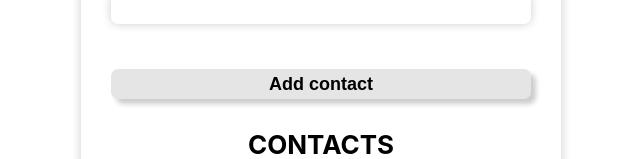
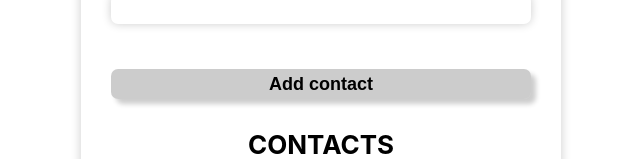
Before and after one commit to alex-neveroff/goit-react-hw-02-phonebook, a React (Create React App) app: page / in a window 1280 px wide. Shown: the part 249-408 px from the top of the page, without its empty margins (319-959 px from the left). Built offline with nearby package versions, Linux system fonts and the light colour scheme.

Commit message:
added style variables

```diff
--- /dev/null
+++ b/src/Variables/colors.js
@@ -0,0 +1,6 @@
+export const colors = {
+  primary: '#000000',
+  mainShadow: 'rgba(0, 0, 0, 0.2)',
+  focusShadow: 'rgba(0, 0, 0, 0.4)',
+  darkShadow: 'rgba(0, 0, 0, 0.8)',
+};
--- /dev/null
+++ b/src/Variables/transitions.js
@@ -0,0 +1,3 @@
+export const transitions = {
+  transition: '250ms cubic-bezier(0.4, 0, 0.2, 1)',
+};
--- a/src/components/App/App.styled.js
+++ b/src/components/App/App.styled.js
@@ -1,17 +1,18 @@
 import styled from '@emotion/styled';
+import { colors } from 'Variables/colors';
 
 export const Container = styled.div`
   margin: 30px auto;
   padding: 30px;
   width: 480px;
   min-height: 100vh;
-  box-shadow: 0px 0px 10px rgba(0, 0, 0, 0.2);
+  box-shadow: 0px 0px 10px ${colors.mainShadow};
 `;
 
 export const MainTitle = styled.h1`
   font-size: 26px;
   font-weight: bold;
-  color: #000000;
+  color: ${colors.primary};
   text-align: center;
   margin-bottom: 30px;
   text-transform: uppercase;
@@ -20,7 +21,7 @@ export const MainTitle = styled.h1`
 export const SubTitle = styled.h2`
   font-size: 26px;
   font-weight: bold;
-  color: #000000;
+  color: ${colors.primary};
   text-align: center;
   margin-bottom: 30px;
   text-transform: uppercase;
--- a/src/components/ContactForm/ContactForm.styled.js
+++ b/src/components/ContactForm/ContactForm.styled.js
@@ -1,4 +1,6 @@
 import styled from '@emotion/styled';
+import { transitions } from 'Variables/transitions';
+import { colors } from 'Variables/colors';
 
 export const PhonebookForm = styled.form`
   display: flex;
@@ -20,10 +22,10 @@ export const Field = styled.input`
   padding-left: 10px;
   border: none;
   border-radius: 7px;
-  box-shadow: 0px 0px 10px rgba(0, 0, 0, 0.2);
-  transition: box-shadow 250ms cubic-bezier(0.4, 0, 0.2, 1);
+  box-shadow: 0px 0px 10px ${colors.mainShadow};
+  transition: box-shadow ${transitions.transition};
   &:focus {
-    box-shadow: 0px 0px 10px rgba(0, 0, 0, 0.8);
+    box-shadow: 0px 0px 10px ${colors.darkShadow};
     outline: none;
   }
 `;
@@ -33,20 +35,20 @@ export const SubmitContact = styled.button`
   border: none;
   border-radius: 7px;
   margin-top: 15px;
-  background-color: rgba(0, 0, 0, 0.1);
-  box-shadow: 5px 5px 5px rgba(0, 0, 0, 0.2);
+  background-color: ${colors.mainShadow};
+  box-shadow: 5px 5px 5px ${colors.mainShadow};
   font-size: 18px;
   font-weight: bold;
   cursor: pointer;
-  transition: box-shadow 250ms cubic-bezier(0.4, 0, 0.2, 1),
-    background-color 250ms cubic-bezier(0.4, 0, 0.2, 1),
-    transform 250ms cubic-bezier(0.4, 0, 0.2, 1);
+  transition: box-shadow ${transitions.transition},
+    background-color ${transitions.transition},
+    transform ${transitions.transition};
   &:hover {
-    background-color: rgba(0, 0, 0, 0.2);
-    box-shadow: 5px 5px 5px rgba(0, 0, 0, 0.4);
+    background-color: ${colors.mainShadow};
+    box-shadow: 5px 5px 5px ${colors.focusShadow};
   }
   &:active {
     transform: scale(0.95);
-    box-shadow: 1px 2px 2px rgba(0, 0, 0, 0.4);
+    box-shadow: 1px 2px 2px ${colors.focusShadow};
   }
 `;
--- a/src/components/ContactListItem/ContactListItem.styled.js
+++ b/src/components/ContactListItem/ContactListItem.styled.js
@@ -1,4 +1,6 @@
 import styled from '@emotion/styled';
+import { transitions } from 'Variables/transitions';
+import { colors } from 'Variables/colors';
 
 export const ContactsItem = styled.li`
   display: grid;
@@ -24,16 +26,16 @@ export const DeleteButton = styled.button`
   background-color: transparent;
   justify-self: end;
   color: red;
-  transition: color 250ms cubic-bezier(0.4, 0, 0.2, 1),
-    box-shadow 250ms cubic-bezier(0.4, 0, 0.2, 1);
+  transition: color ${transitions.transition},
+    box-shadow ${transitions.transition};
 
   &:hover,
   &:focus {
-    box-shadow: 0px 0px 15px rgba(0, 0, 0, 0.4);
+    box-shadow: 0px 0px 15px ${colors.focusShadow};
     outline: none;
   }
   &:active {
-    color: rgba(0, 0, 0, 0.3);
+    color: ${colors.mainShadow};
   }
 `;
 
```
Also changed, not shown: src/components/SearchFilter/SearchFilter.styled.js (+5 -3 lines).
